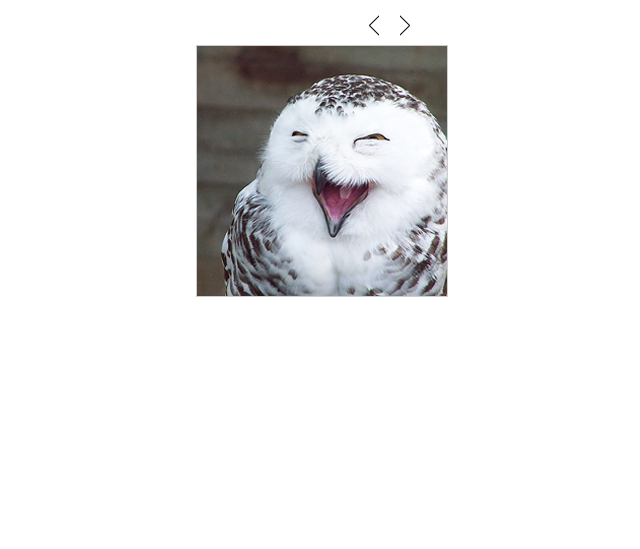
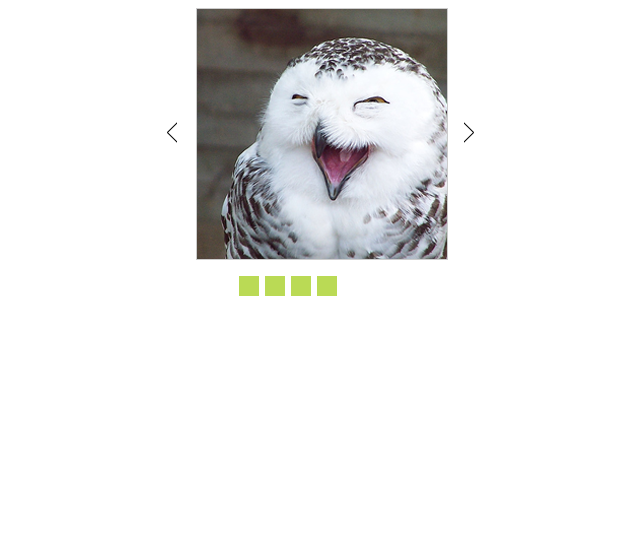
Before and after one commit to johnsocf/Infinite-Slider, a plain HTML site: page index.html in a window 1280 px wide. Shown: the whole page, without its empty margins (332-972 px from the left). Drawn offline with nearby package versions, Linux system fonts and the light colour scheme.

Commit message:
finished most of slider - working on pagination and subsequent animation.

```diff
--- a/css/style.css
+++ b/css/style.css
@@ -2,6 +2,7 @@
 	width: 225px;
 	height: 290px;
 	margin: 0 auto;
+	position: relative;
 }
 
 #slides {
@@ -19,7 +20,7 @@
 	list-style: none;
 	margin: 0;
 	padding: 0;
-	width: 750px;
+	width: 1000px;
 }
 
 #slides li {
@@ -34,7 +35,10 @@
 
 #buttons {
 	padding: 0 0 5px 0;
-	float: right;
+	position:absolute;
+	top:37%;
+	width: 328px;
+	left: -17%;
 }
 
 #buttons a {
@@ -42,12 +46,12 @@
 	width: 31px;
 	height: 32px;
 	text-indent: -999em;
-	float:left;
 	outline: 0;
 }
 
 a#prev {
 	background: url(../images/arrow.png) 0 -31px no-repeat;
+	float:left;
 }
 
 a#prev:hover {
@@ -56,6 +60,7 @@ a#prev:hover {
 
 a#next {
 	background: url(../images/arrow.png) -32px -31px no-repeat;
+	float:right;
 }
 
 a#next:hover {
@@ -63,3 +68,24 @@ a#next:hover {
 }
 
 .clear {clear:both;}
+
+#pagination {
+	width:0;
+	height:22px;
+}
+
+#pagination li {
+	height: 20px;
+	width: 20px;
+	background-color: #BADA55;
+	list-style-type: none;
+	margin: 0 3px;
+	float:left;
+}
+
+.pagination-list-item a {
+	display:block;
+	width: 20px;
+	height: 20px;
+	text-indent: -9999;
+}
--- a/index.html
+++ b/index.html
@@ -7,11 +7,6 @@
 </header>
 <body>
 <div id="carousel">
-	<div id="buttons">
-		<a href="" id="prev"></a>
-		<a href="" id="next"></a>
-		<div class="clear"></div>
-	</div>
 
 	<div class="clear"></div>
 
@@ -24,8 +19,15 @@
 		</ul>
 		<div class="clear"></div>
 	</div>
-</div>
+		<ul id="pagination">
+		</ul>
 
+		<div id="buttons">
+			<a href="" id="prev"></a>
+			<a href="" id="next"></a>
+			<div class="clear"></div>
+		</div>
+	</div>
 
 <script src="http://ajax.googleapis.com/ajax/libs/jquery/1.10.2/jquery.min.js"></script>
 <script src="http://ajax.googleapis.com/ajax/libs/jqueryui/1.10.3/jquery-ui.min.js"></script>
--- a/js/infiniteSlider.js
+++ b/js/infiniteSlider.js
@@ -2,7 +2,12 @@ $(document).ready(function(){
 	var speed = 5000,
 		run = setInterval("rotate()", speed),
 		item_width = $("#slides li").outerWidth(),
-		left_value = item_width * (-1);
+		left_value = item_width * (-1),
+		left_indent = (parseInt($("#slides ul").css("left")) + item_width),
+		distanceFromStart = 0,
+		listItems = $("#slides ul").children();
+		length = listItems.length;
+		counter = 0;
 
 	$("slides li:first").before($("#slides li:last"));
 	$("#slides ul").css({"left": left_value});
@@ -13,16 +18,31 @@ $(document).ready(function(){
 		$("#slides ul").animate({"left": left_indent}, 200, function(){
 			$("#slides li:first").before($("#slides li:last"));
 			$("#slides ul").css({"left": left_value});
+			distanceFromStart = distanceFromStart - 250;
+			console.log("distance from start: " + distanceFromStart);
+			if (counter >= -Math.abs(length-2)) {
+				counter --;
+			}
+			else {counter = 0;}
+			console.log("counter: " + counter);
+			console.log("list: " + length);
 		});
 		return false;
 	});
 
-	$("#next").click(function(){
+	$("#next").click(function(left_indent){
 		var left_indent = parseInt($("#slides ul").css("left")) - item_width;
-
 		$("#slides ul").animate({"left": left_indent}, 200, function(){
 			$("#slides li:last").after($("#slides li:first"));
 			$("#slides ul").css({"left": left_value});
+			distanceFromStart = 250 + distanceFromStart;
+			if (counter <= (length-2)) {
+				counter ++;
+			}
+			else {counter = 0;}
+			console.log("distance from start: " + distanceFromStart);
+			console.log("counter: " + counter);
+			console.log("list: " + length);
 		});
 		return false;
 	});
@@ -35,8 +55,38 @@ $(document).ready(function(){
 			run = setInterval("rotate()", speed);
 		}
 	);
+
+	$(".pagination-list-item a").click(function(event){
+		var number = $(this).text(),
+			placeInList = parseInt(number) + 1;
+		placeInList = parseInt(number) + 1;
+		distanceFromStart = left_indent * placeInList;
+		console.log(distanceFromStart);
+		console.log(placeInList);
+		console.log(left_indent);
+		$("#next").click(left_indent);
+	});
+
 });
 
+function paginate () {
+	listItems = $("#slides ul").children();
+	length = listItems.length;
+	console.log("length: " + length);
+	$("#pagination").css("width", "(" + listItems + ")");
+	for (var i = 0; i < listItems.length; i++) {
+		var oneWidth = listItems.size(),
+			totalWidth = oneWidth * 26;
+		$("#pagination").append("<li><a>" + i + "</a></li>");
+		console.log(i);
+	}
+	$("#pagination li").addClass("pagination-list-item")
+	$("#pagination").css("width", totalWidth);
+}
+paginate();
+
 function rotate() {
-	$("#next").click();
+	var left_indent = parseInt($("#slides ul").css("left")) + item_width,
+		item_width = $("#slides li").outerWidth();
+	// $("#next").click();
 }
```
